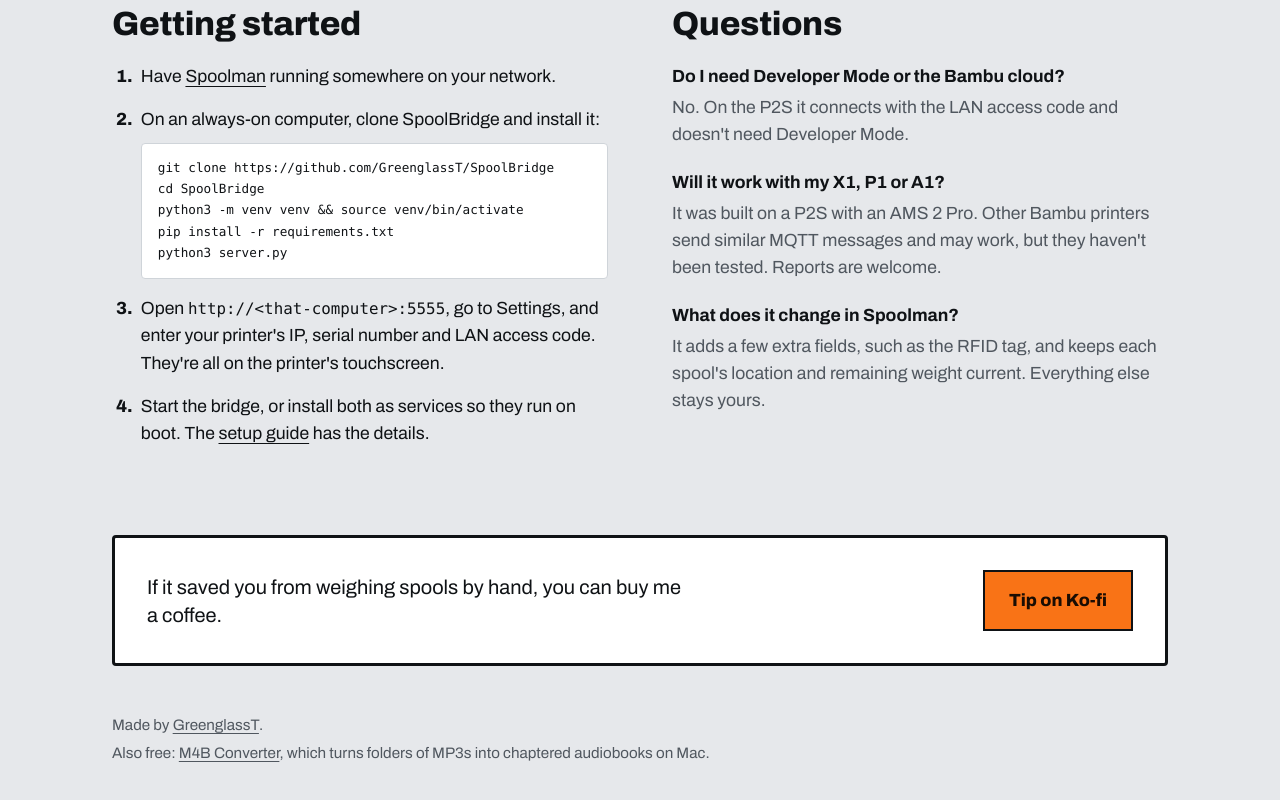
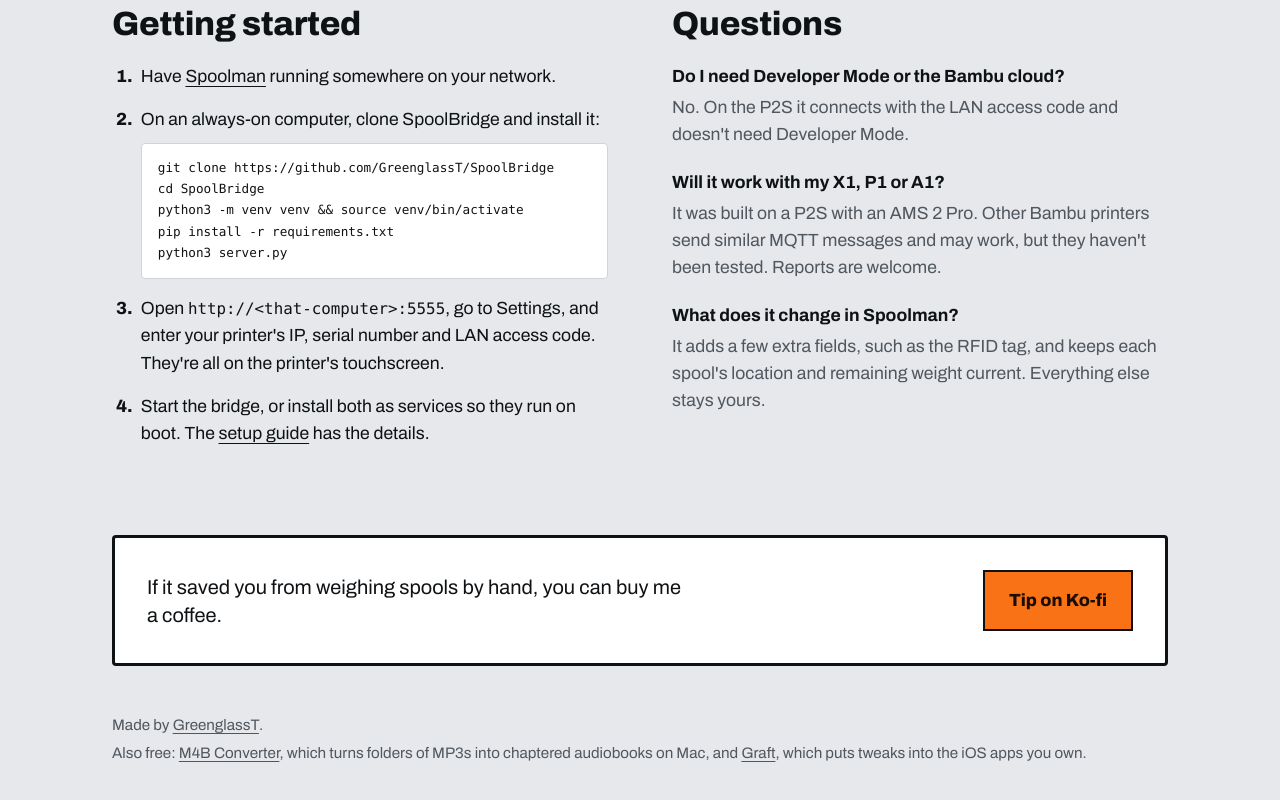
Before and after one commit to GreenglassT/SpoolBridge, a plain HTML site: page index.html in a window 1280 px wide. Shown: the part 1800-2600 px from the top of the page. Drawn offline with Linux system fonts and the light colour scheme.

Commit message:
Footer: link Graft
Co-Authored-By: Claude Opus 5.5 <noreply@anthropic.com>
Claude-Session: https://claude.ai/code/session_0116r7Pi3eeXP2oHMVTPV6FY

```diff
--- a/index.html
+++ b/index.html
@@ -116,7 +116,7 @@ python3 server.py</code></pre>
 
     <footer>
       <p>Made by <a href="https://github.com/GreenglassT">GreenglassT</a>.</p>
-      <p>Also free: <a href="https://m4bapp.com">M4B Converter</a>, which turns folders of MP3s into chaptered audiobooks on Mac.</p>
+      <p>Also free: <a href="https://m4bapp.com">M4B Converter</a>, which turns folders of MP3s into chaptered audiobooks on Mac, and <a href="https://graftipa.com">Graft</a>, which puts tweaks into the iOS apps you own.</p>
     </footer>
   </div>
 </body>
```
